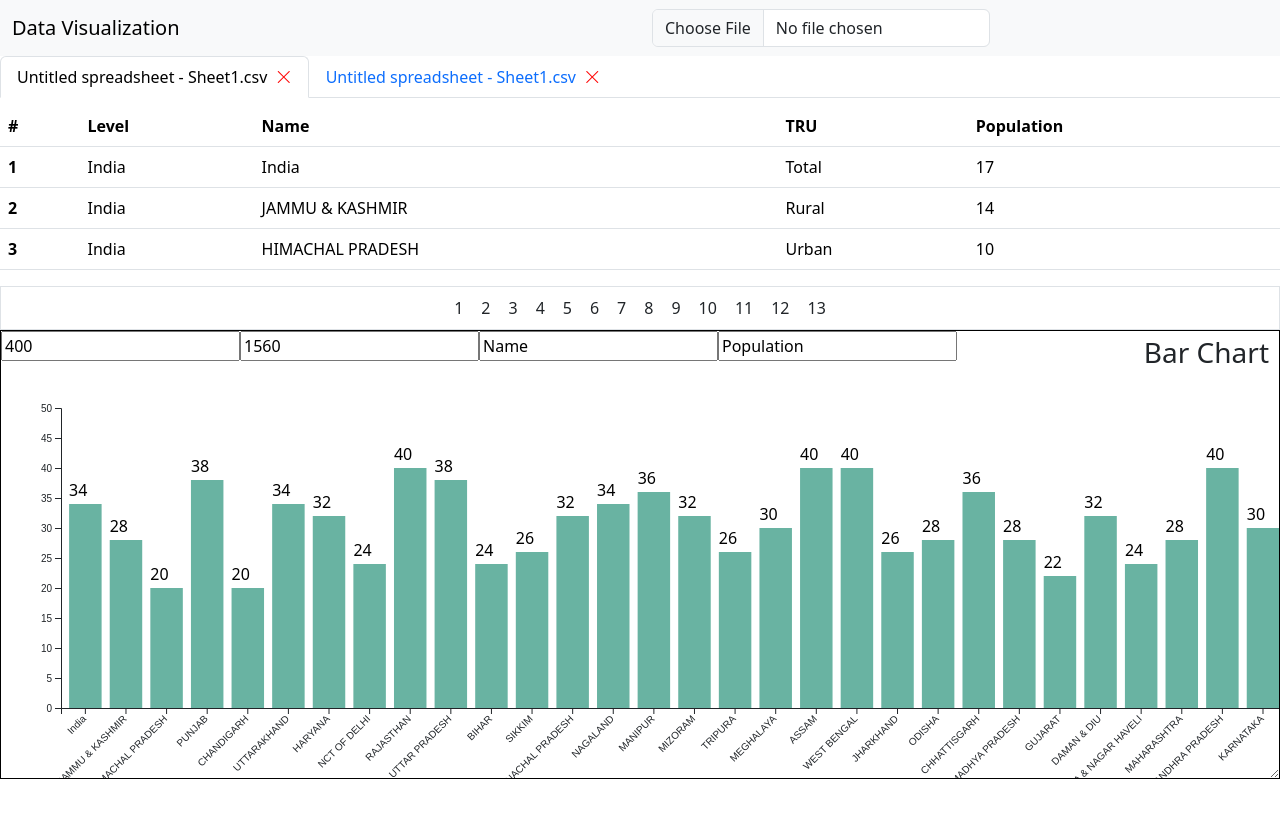
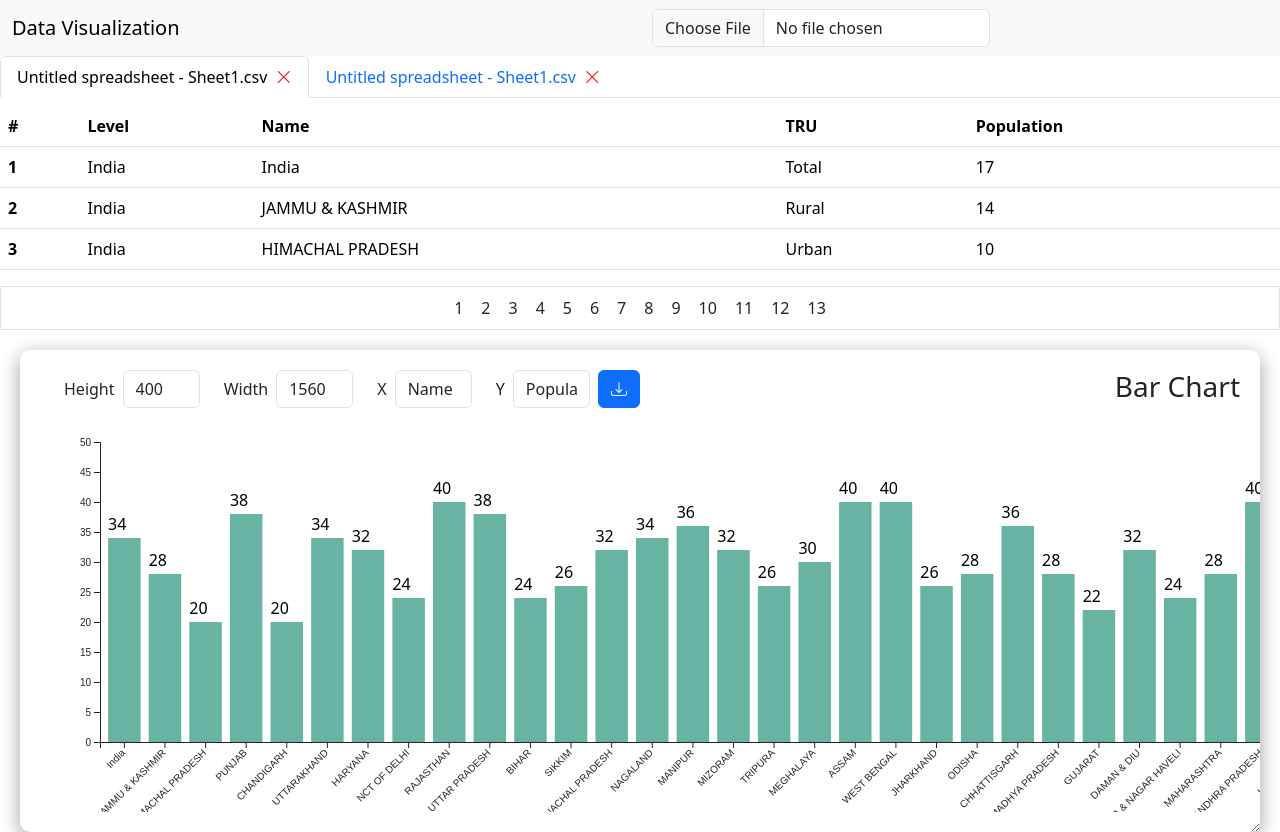
Before and after one commit to mayur8485/data-visualization, an Angular app: page / in a window 1280 px wide. Before the commit the page ends 800 px from the top, so only its background shows below. Built offline with nearby package versions, Linux system fonts and the light colour scheme.

Commit message:
updated bar/pie based on form input + visual updates

```diff
--- a/src/app/charts/bar-chart/bar-chart.component.css
+++ b/src/app/charts/bar-chart/bar-chart.component.css
@@ -1,8 +1,12 @@
 .chart-container {
     position: relative;
-    border: 1px solid black;
+    /* border: 1px solid black; */
     /* width: 100%; */
     /* height: 50%; */
     resize: both;
     overflow: auto;
+    padding: 20px;
+    border-radius: 10px;
+    margin: 20px;
+    box-shadow: 0 4px 19px 0 rgba(0, 0, 0, 0.2), 0 6px 20px 0 rgba(0, 0, 0, 0.19);
 }
--- a/src/app/charts/bar-chart/bar-chart.component.html
+++ b/src/app/charts/bar-chart/bar-chart.component.html
@@ -1,10 +1,15 @@
 <div class="chart-container" *ngIf="property && data">
-    <h3 style="float: inline-end; margin-right: 10px; margin-top: 5px;">Bar Chart</h3>
-    <form [formGroup]="form">
-        <input type="number" placeholder="height" formControlName="height">
-        <input type="number" placeholder="width" formControlName="width">
-        <input type="text" placeholder="xAxis" formControlName="xAxis">
-        <input type="text" placeholder="yAxs" formControlName="yAxis">
+    <h3 style="float: inline-end;">Bar Chart</h3>
+    <form [formGroup]="form" class="d-flex flex-row w-50 align-items-center">
+        <label [for]="'height_'+index" class="pe-2 ps-4">Height</label>
+        <input type="number" [id]="'height_'+index" class="form-control" placeholder="height" formControlName="height">
+        <label [for]="'width_'+index" class="pe-2 ps-4">Width</label>
+        <input type="number" [id]="'width_'+index" class="form-control" placeholder="width" formControlName="width">
+        <label [for]="'xAxis_'+index" class="pe-2 ps-4">X</label>
+        <input type="text" [id]="'xAxis_'+index" class="form-control" placeholder="xAxis" formControlName="xAxis">
+        <label [for]="'yAxis_'+index" class="pe-2 ps-4">Y</label>
+        <input type="text" [id]="'yAxis_'+index" class="form-control" placeholder="yAxs" formControlName="yAxis">
+        <button type="button" class="btn btn-primary ms-2" ngbTooltip="Download" placement="right"><i class="bi bi-download" (click)="downloadSVG()"></i></button>
     </form>
-    <div [id]="'my-id_'+index" style="width: 100%; min-height: 100px"></div>
+    <div [id]="'barChart_'+index" style="width: 100%; min-height: 100px"></div>
 </div>
--- a/src/app/charts/bar-chart/bar-chart.component.ts
+++ b/src/app/charts/bar-chart/bar-chart.component.ts
@@ -1,19 +1,17 @@
-import { AfterViewInit, Component, Input, OnInit } from '@angular/core';
+import { Component, OnInit } from '@angular/core';
 import { FormControl, FormGroup } from '@angular/forms';
 import * as d3 from 'd3';
 
 @Component({
   selector: 'app-bar-chart',
   templateUrl: './bar-chart.component.html',
-  styleUrls: ['./bar-chart.component.css']
+  styleUrls: ['./bar-chart.component.css'],
 })
 export class BarChartComponent implements OnInit {
   index: any;
   data: any;
   property: any;
   form: any;
-
-  chartsType: any = ['plain', 'group'];
 
   ngOnInit(): void {
     this.form = new FormGroup({
@@ -26,8 +24,28 @@ export class BarChartComponent implements OnInit {
 
     this.form.valueChanges.subscribe((value: any) => {
       let data = this.prepareGroupChartData(this.data, value);
-      this.createBarChart("my-id_" + this.index, value, data)
+      if (data) {
+        this.createChart("barChart_" + this.index, value, data)
+      }
     })
+  }
+
+  downloadSVG() {
+    const id = "#barChart_" + this.index;
+    const svgElement: any = document.querySelector(id);
+    const serializer = new XMLSerializer();
+    const source = serializer.serializeToString(svgElement);
+
+    const svgBlob = new Blob([source], { type: "image/svg+xml;charset=utf-8" });
+    const url = URL.createObjectURL(svgBlob);
+
+    const downloadLink = document.createElement('a');
+    downloadLink.href = url;
+    downloadLink.download = 'bar_chart.svg';
+    document.body.appendChild(downloadLink);
+    downloadLink.click();
+    document.body.removeChild(downloadLink);
+    URL.revokeObjectURL(url);
   }
 
   prepareGroupChartData(data: any, property: any) {
@@ -44,6 +62,7 @@ export class BarChartComponent implements OnInit {
     let finalData: any = [], max = 0;
 
     Object.keys(newData).forEach((each: any) => {
+      if (newData[each] && newData[each] !== undefined) {
         let obj: any = {}
         obj[property['xAxis']] = each;
         obj[property['yAxis']] = newData[each];
@@ -51,8 +70,9 @@ export class BarChartComponent implements OnInit {
           max = newData[each];
         }
         finalData.push(obj)
+      }
     })
-    property.yScale = max+10;
+    property.yScale = max + 10;
     return finalData
   }
 
@@ -61,11 +81,13 @@ export class BarChartComponent implements OnInit {
     this.form.patchValue(this.property);
     if (this.property && this.data) {
       let data = this.prepareGroupChartData(this.data, this.property);
-      this.createBarChart("my-id_" + this.index, this.property, data);
+      if (data) {
+        this.createChart("barChart_" + this.index, this.property, data);
+      }
     }
   }
 
-  createBarChart(containerId: string, property: BarInterface, data: any): void {
+  createChart(containerId: string, property: BarInterface, data: any): void {
     data = [...data];
     // console.log("Data received to draw a chart ", data);
 
@@ -137,8 +159,7 @@ export class BarChartComponent implements OnInit {
 
 
 interface BarInterface {
-  "chart": string,
-  "type"?: string,
+  "type": string,
   "xAxis": string,
   "yAxis": string,
   "height": number,
--- a/src/app/charts/pie-chart/pie-chart.component.css
+++ b/src/app/charts/pie-chart/pie-chart.component.css
@@ -0,0 +1,12 @@
+.chart-container {
+    position: relative;
+    /* border: 1px solid black; */
+    /* width: 100%; */
+    /* height: 50%; */
+    resize: both;
+    overflow: auto;
+    padding: 20px;
+    border-radius: 10px;
+    margin: 20px;
+    box-shadow: 0 4px 19px 0 rgba(0, 0, 0, 0.2), 0 6px 20px 0 rgba(0, 0, 0, 0.19);
+}
--- a/src/app/charts/pie-chart/pie-chart.component.html
+++ b/src/app/charts/pie-chart/pie-chart.component.html
@@ -0,0 +1,21 @@
+<div class="chart-container d-flex justify-content-center align-items-center flex-column" *ngIf="data">
+    <div style="position: relative; left: 0; top: 0;">
+        <h3 style="float: inline-end; margin-right: 10px; margin-top: 5px;">Pie Chart</h3>
+        <form [formGroup]="form" class="d-flex flex-row w-75 align-items-center">
+            <label [for]="'height_'+index" class="pe-2 ps-4">Height</label>
+            <input type="number" [id]="'height_'+index" class="form-control" placeholder="height" formControlName="height">
+            <label [for]="'width_'+index" class="pe-2 ps-4">Width</label>
+            <input type="number" [id]="'width_'+index" class="form-control" placeholder="width" formControlName="width">
+            <label [for]="'xAxis_'+index" class="pe-2 ps-4">X</label>
+            <input type="text" [id]="'xAxis_'+index" class="form-control" placeholder="xAxis" formControlName="xAxis">
+            <label [for]="'yAxis_'+index" class="pe-2 ps-4">Y</label>
+            <input type="text" [id]="'yAxis_'+index" class="form-control" placeholder="yAxs" formControlName="yAxis">
+            <label [for]="'radius_'+index" class="pe-2 ps-4">Radius</label>
+            <input type="number" [id]="'radius_'+index" class="form-control" placeholder="radius" formControlName="radius">
+            <label [for]="'fontsize_'+index" class="pe-2 ps-4">FontSize</label>
+            <input type="number" [id]="'fontsize_'+index" class="form-control" placeholder="fontsize" formControlName="fontsize">
+            <button type="button" class="btn btn-primary ms-2" ngbTooltip="Download" placement="right"><i class="bi bi-download" (click)="downloadSVG()"></i></button>
+        </form>
+    </div>
+    <div [id]="'pieChart_'+index"></div>
+</div>
--- a/src/app/charts/pie-chart/pie-chart.component.ts
+++ b/src/app/charts/pie-chart/pie-chart.component.ts
@@ -1,10 +1,147 @@
-import { Component } from '@angular/core';
+import { Component, OnInit } from '@angular/core';
+import { FormControl, FormGroup } from '@angular/forms';
 import * as d3 from 'd3';
 
 @Component({
   selector: 'app-pie-chart',
   templateUrl: './pie-chart.component.html',
-  styleUrls: ['./pie-chart.component.css']
+  styleUrls: ['./pie-chart.component.css'],
 })
-export class PieChartComponent {
+export class PieChartComponent implements OnInit {
+  index: any
+  data: any;
+  property: any;
+  form: any;
+
+  ngOnInit(): void {
+    this.form = new FormGroup({
+      "type": new FormControl(),
+      "xAxis": new FormControl(),
+      "yAxis": new FormControl(),
+      "height": new FormControl(),
+      "width": new FormControl(),
+      "radius": new FormControl(),
+      "fontsize": new FormControl(),
+    })
+
+    this.form.valueChanges.subscribe((value: any) => {
+      let data: any = this.prepareData(this.data, value);
+      if (data) {
+        this.createChart("pieChart_" + this.index, value, data)
+      }
+    })
+  }
+
+  drawChart() {
+    // console.log("Data in charts ", this.data, this.property)
+    this.form.patchValue(this.property);
+    if (this.property && this.data) {
+      let data: any = this.prepareData(this.data, this.property);
+      if (data) {
+        this.createChart("pieChart_" + this.index, this.property, data);
+      }
+    }
+  }
+
+  prepareData(data: any, property: PieInterface) {
+    let newData: any = {}
+    data.forEach((each: any) => {
+      if (each[property['xAxis']] && each[property['xAxis']] != undefined) {
+        if (!newData[each[property['xAxis']]]) {
+          newData[each[property['xAxis']]] = 0;
+        }
+        newData[each[property['xAxis']]] += (+each[property['yAxis']])
+      }
+    })
+    return newData
+  }
+
+  downloadSVG() {
+    const id = "#pieChart_" + this.index;
+    const svgElement: any = document.querySelector(id);
+    const serializer = new XMLSerializer();
+    const source = serializer.serializeToString(svgElement);
+
+    const svgBlob = new Blob([source], { type: "image/svg+xml;charset=utf-8" });
+    const url = URL.createObjectURL(svgBlob);
+
+    const downloadLink = document.createElement('a');
+    downloadLink.href = url;
+    downloadLink.download = 'pie_chart.svg';
+    document.body.appendChild(downloadLink);
+    downloadLink.click();
+    document.body.removeChild(downloadLink);
+    URL.revokeObjectURL(url);
+  }
+
+  createChart(chartId: any, property: PieInterface, data: any) {
+    data = { ...data };
+    // console.log("Data received to draw a chart ", data);
+    var container = d3.select("#" + chartId);
+    // Remove existing SVG if any
+    container.select("svg").remove();
+
+    // set the dimensions and margins of the graph
+    const margin = 10;
+
+    // The radius of the pieplot is half the width or half the height (smallest one). I subtract a bit of margin.
+    const radius = (Math.min(property.width, property.height) / 2 - margin) + 100;
+    // append the svg object to the div called 'my_dataviz'
+    const svg = d3.select("#" + chartId)
+      .append("svg")
+      .attr("width", property.width)
+      .attr("height", property.height)
+      .append("g")
+      .attr("transform", `translate(${property.width / 2}, ${property.height / 2})`);
+
+    // Create dummy data
+    // const data: any = { a: 9, b: 20, c: 30, d: 8, e: 12 }
+
+    // set the color scale
+    const color = d3.scaleOrdinal()
+      .range(d3.schemeSet2);
+
+    // Compute the position of each group on the pie:
+    const pie: any = d3.pie()
+      .value(function (d: any) { return d[1] })
+    const data_ready = pie(Object.entries(data))
+
+    // shape helper to build arcs:
+    const arcGenerator: any = d3.arc()
+      .innerRadius(0)
+      .outerRadius(property.radius)
+
+    // Build the pie chart: Basically, each part of the pie is a path that we build using the arc function.
+    svg
+      .selectAll('mySlices')
+      .data(data_ready)
+      .join('path')
+      .attr('d', arcGenerator)
+      .attr('fill', function (d: any): any { return (color(d.data[0])) })
+      .attr("stroke", "black")
+      .style("stroke-width", "2px")
+      .style("opacity", 0.7)
+
+    // Now add the annotation. Use the centroid method to get the best coordinates
+    svg
+      .selectAll('mySlices')
+      .data(data_ready)
+      .join('text')
+      .text(function (d: any) { return d.data[0] + " : " + d.data[1] })
+      .attr("transform", function (d) { return `translate(${arcGenerator.centroid(d)})` })
+      .style("text-anchor", "middle")
+      .style("font-size", property.fontsize)
+  }
+
 }
+
+
+interface PieInterface {
+  "type": string,
+  "xAxis": string,
+  "yAxis": string,
+  "height": number,
+  "width": number,
+  "radius": number,
+  "fontsize": number,
+}
```
Lines whose indentation alone changed are shown as unchanged.
